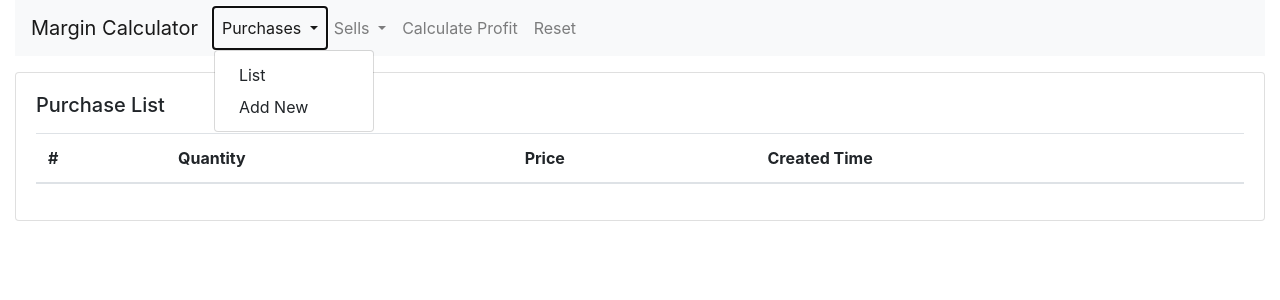
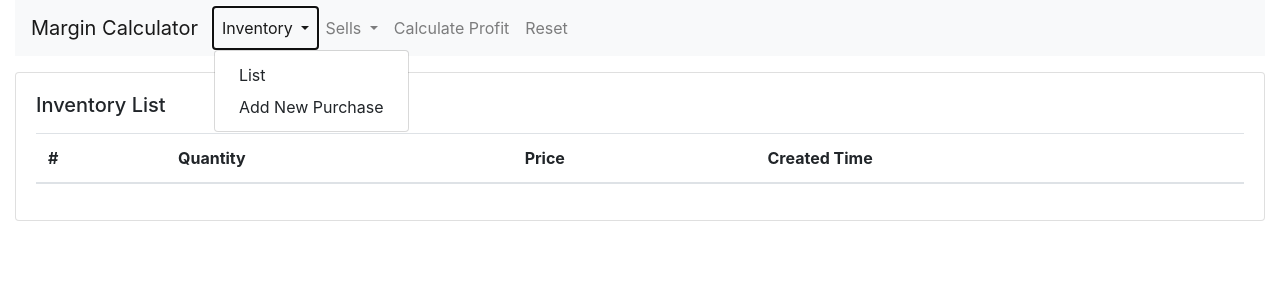
Before and after one commit to FaysalAhmed/marginal_calculator, a Symfony app: template templates/purchase/index.html.twig in a window 1280 px wide, after a click on "Inventory". Shown: the top 300 px of the page. Run offline with Twig, Linux system fonts and the light colour scheme; the template is opened without the code that fills it, so the values that code supplies are empty; some libraries are stand-ins or nearby versions.

Commit message:
created new inventory table

```diff
--- a/src/Entity/Purchase.php
+++ b/src/Entity/Inventory.php
@@ -5,9 +5,9 @@ namespace App\Entity;
 use Doctrine\ORM\Mapping as ORM;
 
 /**
- * @ORM\Entity(repositoryClass="App\Repository\PurchaseRepository")
+ * @ORM\Entity(repositoryClass="App\Repository\InventoryRepository")
  */
-class Purchase
+class Inventory
 {
     /**
      * @ORM\Id()
--- a/templates/components/navbar.html.twig
+++ b/templates/components/navbar.html.twig
@@ -8,11 +8,11 @@
         <ul class="navbar-nav mr-auto">
             <li class="nav-item dropdown">
                 <a class="nav-link dropdown-toggle" href="#" id="navbarDropdown" role="button" data-toggle="dropdown" aria-haspopup="true" aria-expanded="false">
-                    Purchases
+                    Inventory
                 </a>
                 <div class="dropdown-menu" aria-labelledby="navbarDropdown">
-                    <a class="dropdown-item" href="/purchase">List</a>
-                    <a class="dropdown-item" href="/purchase/add">Add New</a>
+                    <a class="dropdown-item" href="/inventory">List</a>
+                    <a class="dropdown-item" href="/purchase/add">Add New Purchase</a>
                 </div>
             </li>
             <li class="nav-item dropdown">
--- a/templates/purchase/index.html.twig
+++ b/templates/purchase/index.html.twig
@@ -1,9 +1,9 @@
 {% extends './base.html.twig' %}
-{% block title %} Purchase {% endblock %}
+{% block title %} Inventory {% endblock %}
 {% block body %}
     <div class="card mt-3" style="">
         <div class="card-body">
-            <h5 class="card-title">Purchase List</h5>
+            <h5 class="card-title">Inventory List</h5>
             <p class="card-text">
             <table class="table">
                 <thead>
```
Also changed, not shown: src/Controller/PurchaseController.php (+5 -5 lines), src/Migrations/Version20200413082936.php (added, +37 -0 lines), src/Repository/InventoryRepository.php (added, +32 -0 lines), src/Repository/PurchaseRepository.php (deleted, +0 -32 lines).
